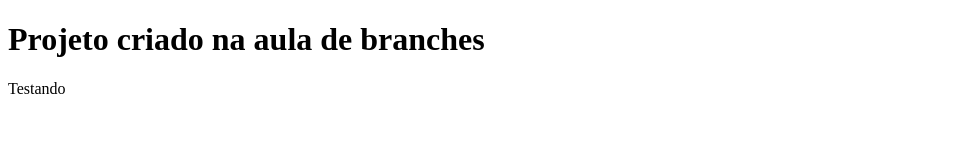
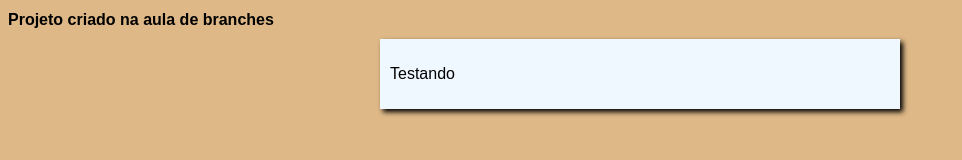
Before and after one commit to Ricardo-Facio/projeto-site, a plain HTML site: page index.html in a window 1280 px wide. Shown: the whole page, without its empty margins (0-962 px from the left). Drawn offline with Linux system fonts and the light colour scheme.

Commit message:
acrescentei o css

```diff
--- a/index.html
+++ b/index.html
@@ -3,6 +3,7 @@
 <head>
     <meta charset="UTF-8">
     <meta name="viewport" content="width=device-width, initial-scale=1.0">
+    <link rel="stylesheet" href="style.css">
     <title>Projeto site</title>
 </head>
 <body>
--- /dev/null
+++ b/style.css
@@ -0,0 +1,16 @@
+*{
+    font-family: Arial, Helvetica, sans-serif;
+    font-size: 16px;
+}
+
+body{
+    background-color: burlywood;
+}
+
+main{
+    background-color: aliceblue;
+    width: 500px;
+    margin: auto;
+    padding: 10px;
+    box-shadow: 3px 3px 5px black;
+}
```
